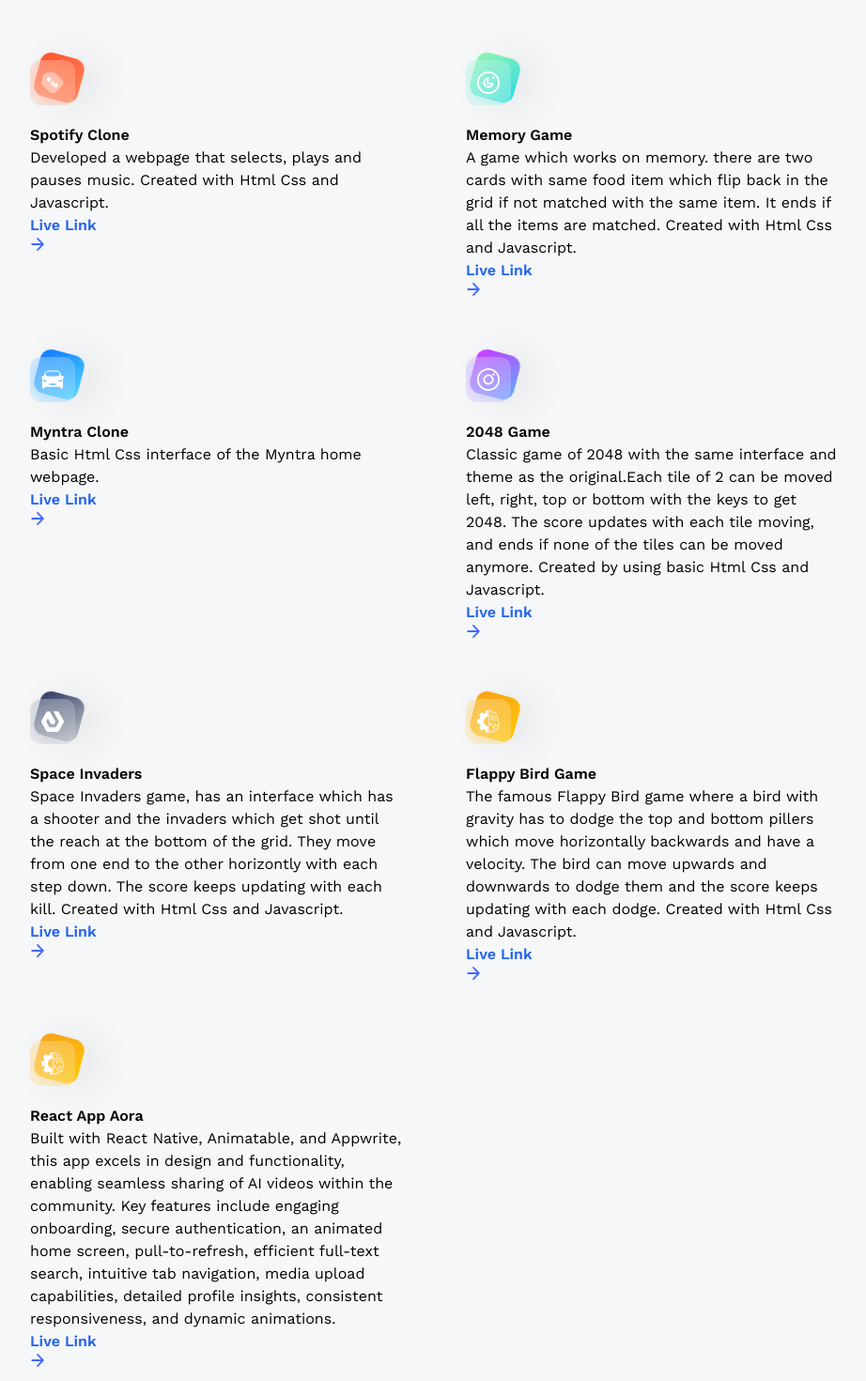
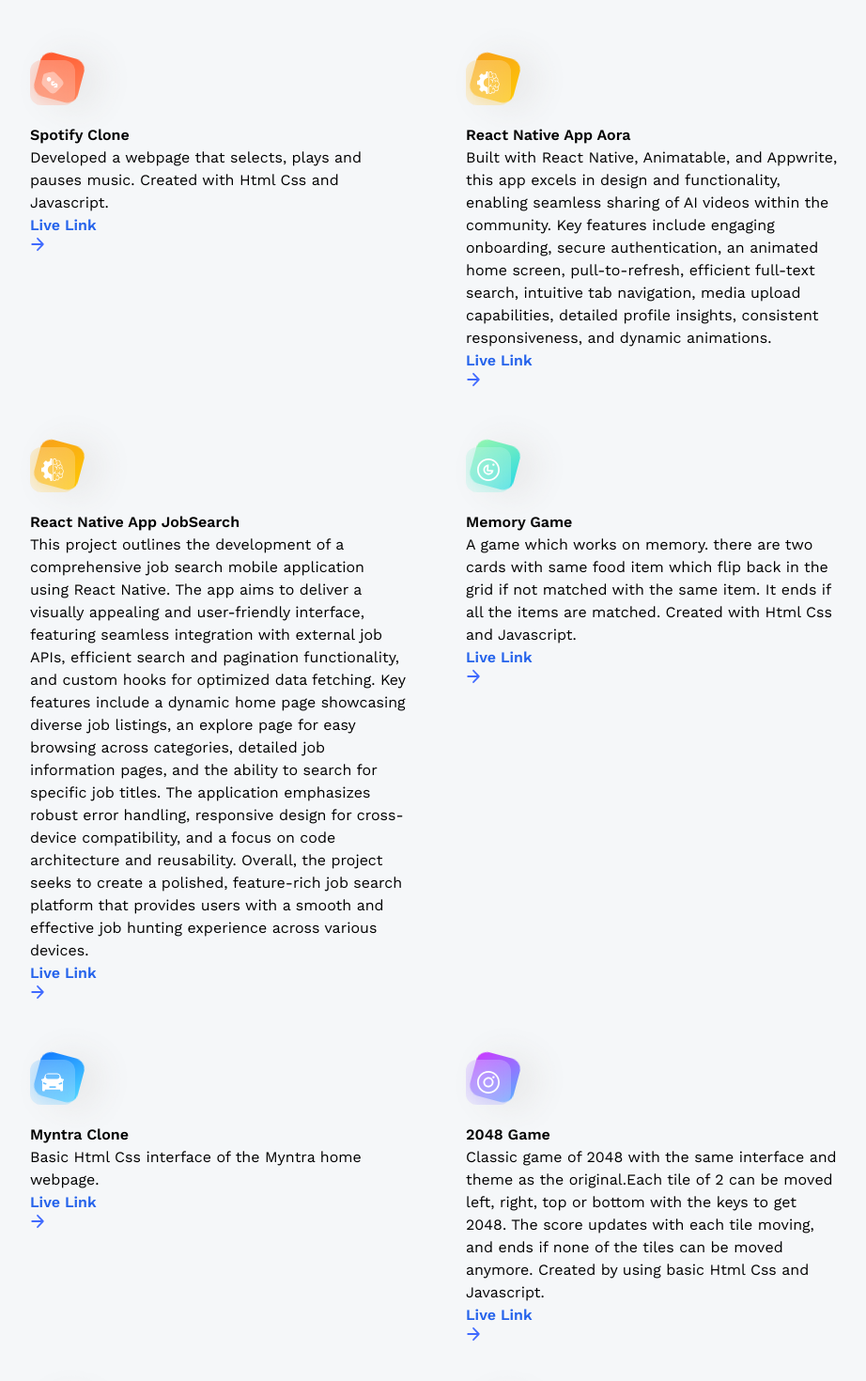
Before and after one commit to NainaPandey1419/portfolio, a React (Vite) app: page /projects in a window 1280 px wide. Shown: the part 300-1770 px from the top of the page at 94% size, without its empty margins (160-1082 px from the left). Built offline with nearby package versions, Linux system fonts and the light colour scheme; no server answers.

Commit message:
added project

```diff
--- a/src/constants/index.js
+++ b/src/constants/index.js
@@ -125,6 +125,20 @@
         link: 'https://nainapandey1419.github.io/Spotify-Clone/',
     },
     {
+        iconUrl: summiz,
+        theme: 'btn-back-yellow',
+        name: 'React Native App Aora',
+        description: 'Built with React Native, Animatable, and Appwrite, this app excels in design and functionality, enabling seamless sharing of AI videos within the community. Key features include engaging onboarding, secure authentication, an animated home screen, pull-to-refresh, efficient full-text search, intuitive tab navigation, media upload capabilities, detailed profile insights, consistent responsiveness, and dynamic animations.',
+        link: 'https://drive.google.com/file/d/1Pcx6gtvjmOWX-S3jv-yQhzBiq9qFGSoa/view?usp=drive_link',
+    },
+    {
+        iconUrl: summiz,
+        theme: 'btn-back-yellow',
+        name: 'React Native App JobSearch',
+        description: 'This project outlines the development of a comprehensive job search mobile application using React Native. The app aims to deliver a visually appealing and user-friendly interface, featuring seamless integration with external job APIs, efficient search and pagination functionality, and custom hooks for optimized data fetching. Key features include a dynamic home page showcasing diverse job listings, an explore page for easy browsing across categories, detailed job information pages, and the ability to search for specific job titles. The application emphasizes robust error handling, responsive design for cross-device compatibility, and a focus on code architecture and reusability. Overall, the project seeks to create a polished, feature-rich job search platform that provides users with a smooth and effective job hunting experience across various devices.',
+        link: 'https://drive.google.com/file/d/1xZSXZ0BUfiaMkKp6TXAXpDuKfNb36-p-/view?usp=drive_link',
+    },
+    {
         iconUrl: threads,
         theme: 'btn-back-green',
         name: 'Memory Game',
@@ -159,11 +173,4 @@
         description: 'The famous Flappy Bird game where a bird with gravity has to dodge the top and bottom pillers which move horizontally backwards and have a velocity. The bird can move upwards and downwards to dodge them and the score keeps updating with each dodge. Created with Html Css and Javascript.',
         link: 'https://nainapandey1419.github.io/flaapy-bird/',
     },
-    {
-        iconUrl: summiz,
-        theme: 'btn-back-yellow',
-        name: 'React App Aora',
-        description: 'Built with React Native, Animatable, and Appwrite, this app excels in design and functionality, enabling seamless sharing of AI videos within the community. Key features include engaging onboarding, secure authentication, an animated home screen, pull-to-refresh, efficient full-text search, intuitive tab navigation, media upload capabilities, detailed profile insights, consistent responsiveness, and dynamic animations.',
-        link: 'https://drive.google.com/file/d/1Pcx6gtvjmOWX-S3jv-yQhzBiq9qFGSoa/view?usp=drive_link',
-    },
 ];
```
